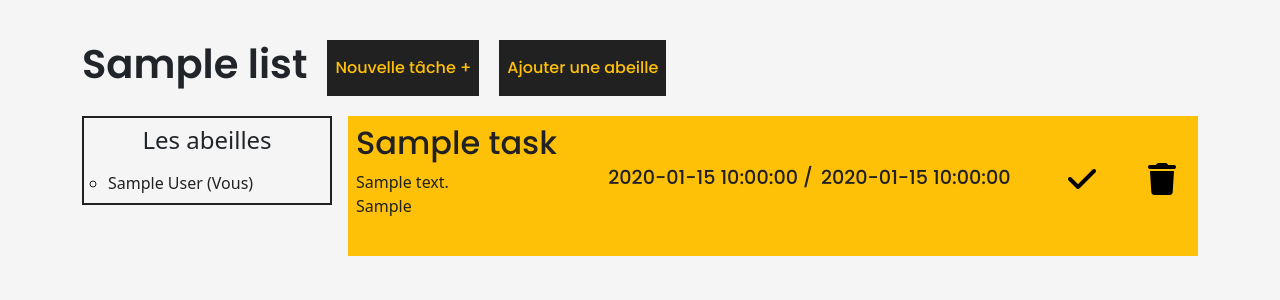
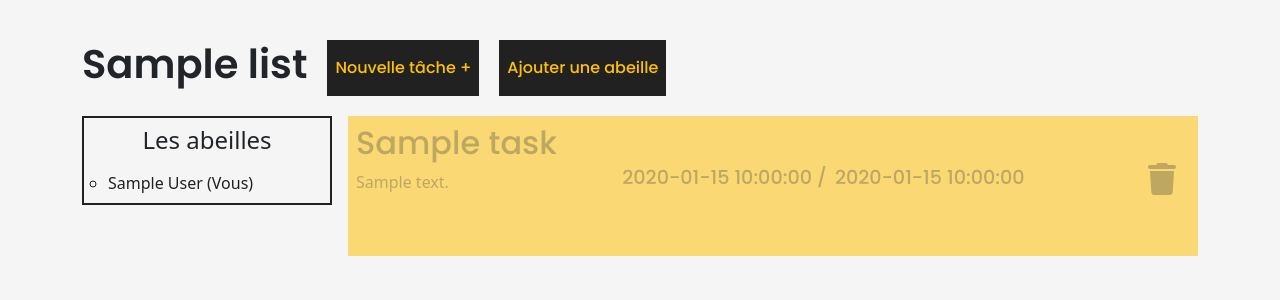
Before and after one commit to thomasr10/ECF-2, a PHP site: page /task.php?id_list=1 in a window 1280 px wide. Shown: the part 108-408 px from the top of the page. Run offline with PHP 8.4, Linux system fonts and the light colour scheme; the visitor is signed in with stand-in values (Sample User, id 1); tables that the repository leaves empty or names only in its code hold one stand-in row (values such as "Sample post").

Commit message:
delete list + style of checked task

```diff
--- a/assets/css/style.css
+++ b/assets/css/style.css
@@ -142,7 +142,7 @@ time, mark, audio, video {
     margin-top: 16px;
 }
 
-#login-page span, #sign-page span, #create-list span, #create-task span, #add-bee span {
+#login-page span, #sign-page span, #create-list span, #create-task span, #add-bee span, #modify-task span {
     margin: 20px 0;
 }
 
@@ -151,7 +151,7 @@ time, mark, audio, video {
     display: flex;
 }
 
-#create-list, #create-task, #add-bee {
+#create-list, #create-task, #add-bee, #modify-task {
     border: 3px solid #212121;
     padding: 40px 0;
     width: 100%;
@@ -165,7 +165,7 @@ time, mark, audio, video {
     display: none;
 }
 
-#create-list > i, #create-task i, #add-bee i {
+#create-list > i, #create-task i, #add-bee i, #modify-task i {
     position: absolute;
     top: 20px;
     right: 30px;
@@ -175,7 +175,7 @@ time, mark, audio, video {
     transition: all ease 0.25s;
 }
 
-#create-list i:hover, #create-task i:hover, #add-bee i:hover {
+#create-list i:hover, #create-task i:hover, #add-bee i:hover, #modify-task i:hover {
     color: #FFC107;
 }
 
@@ -224,6 +224,11 @@ time, mark, audio, video {
     background-color: #FFC107;
     position: relative;
     border-radius: 8px;
+    transition: all ease 0.35s;
+}
+
+.display-list:hover {
+    background-color: #ffbf00a9;
 }
 
 .display-list h2 {
@@ -265,6 +270,26 @@ time, mark, audio, video {
     /* border: solid 2px #212121; */
     background-color: #FFC107;
     /* border-radius: 8px; */
+}
+
+
+.checked-task {
+    margin-top: 20px;
+    max-height: 100%;
+    min-height: 140px;
+    width: 100%;
+    /* border: solid 2px #212121; */
+    background-color: #ffc10788;
+    /* border-radius: 8px; */
+    color: #3030304b;
+}
+
+.checked-task i, .checked-task p, .checked-task h2, .checked-task div {
+    color: #3030304b;
+}
+
+.checked-task i[class="fa-solid fa-check"]{
+    display: none;
 }
 
 .task {
--- a/task.php
+++ b/task.php
@@ -6,7 +6,8 @@ include_once('connexion.php');
 if(isset($_GET['id_list'])){
     $idList = $_GET['id_list'];
 }   else {
-    echo 'Probleme';
+    header('Location: profil.php');
+    exit();
 }
 
 // ajouter une nouvelle tâche
@@ -42,9 +43,9 @@ $listName = $reqListName->fetch(PDO::FETCH_ASSOC);
 
 
 
-//afficher les requêtes
+//afficher les tâches
 
-$reqTask = $bdd->prepare("SELECT DISTINCT `task`.`id_task`, `task`.`name`, `task`.`description` AS 'desc', `task`.`creation_date` AS 'crea_date', `task`.`limit_date` AS 'lim_date', `task`.`statut` AS 'statut', `task`.`id_list`  FROM `task` WHERE `id_list` = :id_list");
+$reqTask = $bdd->prepare("SELECT DISTINCT `task`.`id_task`, `task`.`name`, `task`.`description` AS 'desc', `task`.`creation_date` AS 'crea_date', `task`.`limit_date` AS 'lim_date', `task`.`statut` AS 'statut', `task`.`id_list`  FROM `task` WHERE `id_list` = :id_list ORDER BY `statut` ASC, `limit_date` ASC");
 $reqTask->bindParam('id_list', $idList, PDO::PARAM_INT);
 $reqTask->execute();
 $task = $reqTask->fetchAll(PDO::FETCH_ASSOC);
@@ -90,7 +91,7 @@ if($_SERVER['REQUEST_METHOD'] && isset($_POST['addUser'])){
 
 // afficher les utilisateurs
 
-$reqUser = $bdd->prepare("SELECT `user`.`id_user`, `user`.`name` AS 'name' FROM `user` INNER JOIN `user_list` ON `user`.`id_user` = `user_list`.`id_user` INNER JOIN `list` ON `user_list`.`id_list` = `list`.`id_list` WHERE `list`.`id_list` = :id_list");
+$reqUser = $bdd->prepare("SELECT `user`.`id_user`, `user`.`name` AS 'name', `list`.`creator_name`AS 'creator_name' FROM `user` INNER JOIN `user_list` ON `user`.`id_user` = `user_list`.`id_user` INNER JOIN `list` ON `user_list`.`id_list` = `list`.`id_list` WHERE `list`.`id_list` = :id_list");
 $reqUser->bindParam('id_list', $idList, PDO::PARAM_INT);
 $reqUser->execute();
 
@@ -165,7 +166,7 @@ if($_SERVER['REQUEST_METHOD'] === 'POST'){
         </div>
         <div id="create-task" class="new-list center-col none">
             <i id="close-task" class="fa-solid fa-x"></i>
-            <span class="h3 popp-medium">Nouvelle tâche</span>
+            <span class="h3 popp-medium">Ajouter une tâche</span>
             <div class="container center-col">
                 <form action="task.php?id_list=<?= $idList ?>" method="POST" class="login-form">
                     <div>
@@ -204,9 +205,8 @@ if($_SERVER['REQUEST_METHOD'] === 'POST'){
                 <ul>
                 <?php
                 foreach($displayUser as $user){
-                    $user['name'] = $user['name'] === $_SESSION['username'] ? $user['name'] . ' ' . '(Vous)' : $user['name'];
                  ?>
-                    <li class="black popp-regular"><?= $user['name'] ?></li>
+                    <li class="<?= $user['name'] === $user['creator_name'] ? 'yellow popp-bold' : 'black popp-regular' ?>"><?= $user['name'] = $user['name'] === $_SESSION['username'] ? $user['name'] . ' ' . '(Vous)' : $user['name']; ?></li>
                  <?php
                 }
                 ?>
@@ -216,14 +216,14 @@ if($_SERVER['REQUEST_METHOD'] === 'POST'){
                 <?php
                 if(count($task) > 0){
                     foreach($task as $tasks){
+                        $id_task = $tasks['id_task'];
                 ?>
-                <div class="display-task">
+                <div class="<?= $tasks['statut'] == 0 ? 'display-task' : 'checked-task'?>">
                     <a href="">
                         <div class="list task">
                             <div>
                                 <h2 class="h2 black popp-medium"><?= $tasks['name'] ?></h2>
                                 <p class="black popp-regular"><?= $tasks['desc'] ?></p>
-                                <p class="black popp-regular"><?= $tasks['statut'] ?></p>
                             </div>
                             <div id="date">
                                 <div class="black popp-medium"><?= $tasks['crea_date'] ?> /</div>
@@ -231,7 +231,7 @@ if($_SERVER['REQUEST_METHOD'] === 'POST'){
                             </div>
                             <div id="list-icon">
                                 <form action="task.php?id_list=<?= $idList ?>" method="POST">
-                                    <input type="hidden" name="check-task" value="<?= $tasks['id_task']?>">
+                                    <input type="hidden" id="check-task" name="check-task" value="<?= $tasks['id_task']?>">
                                     <button class="no-bg-btn"><i class="fa-solid fa-check"></i></button>
                                 </form>
                                 <form action="task.php?id_list=<?= $idList ?>" method="POST">
@@ -256,5 +256,6 @@ if($_SERVER['REQUEST_METHOD'] === 'POST'){
         </div>
     </section>
     <script src="./assets/js/new-task.js"></script>
+    <script src="./assets/js/modify-task.js"></script>
 </body>
 </html>
```
Also changed, not shown: assets/js/modify-task.js (added, +17 -0 lines), profil.php (+21 -4 lines).
